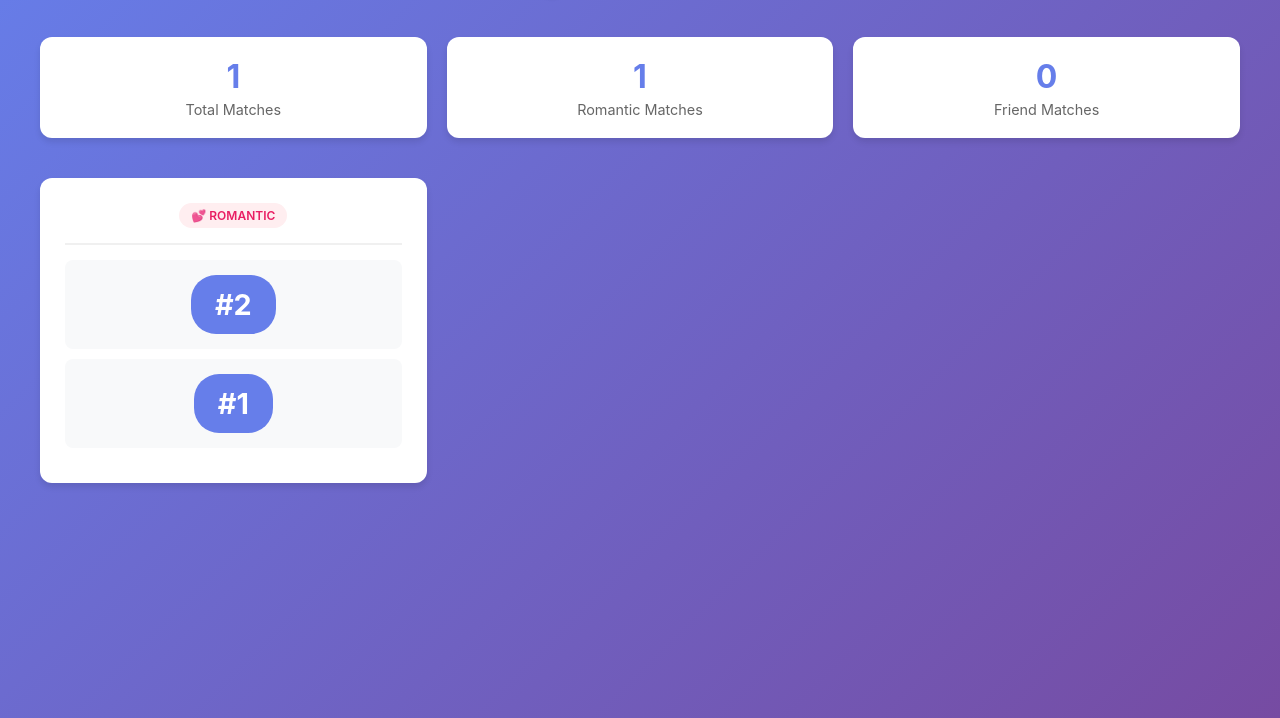
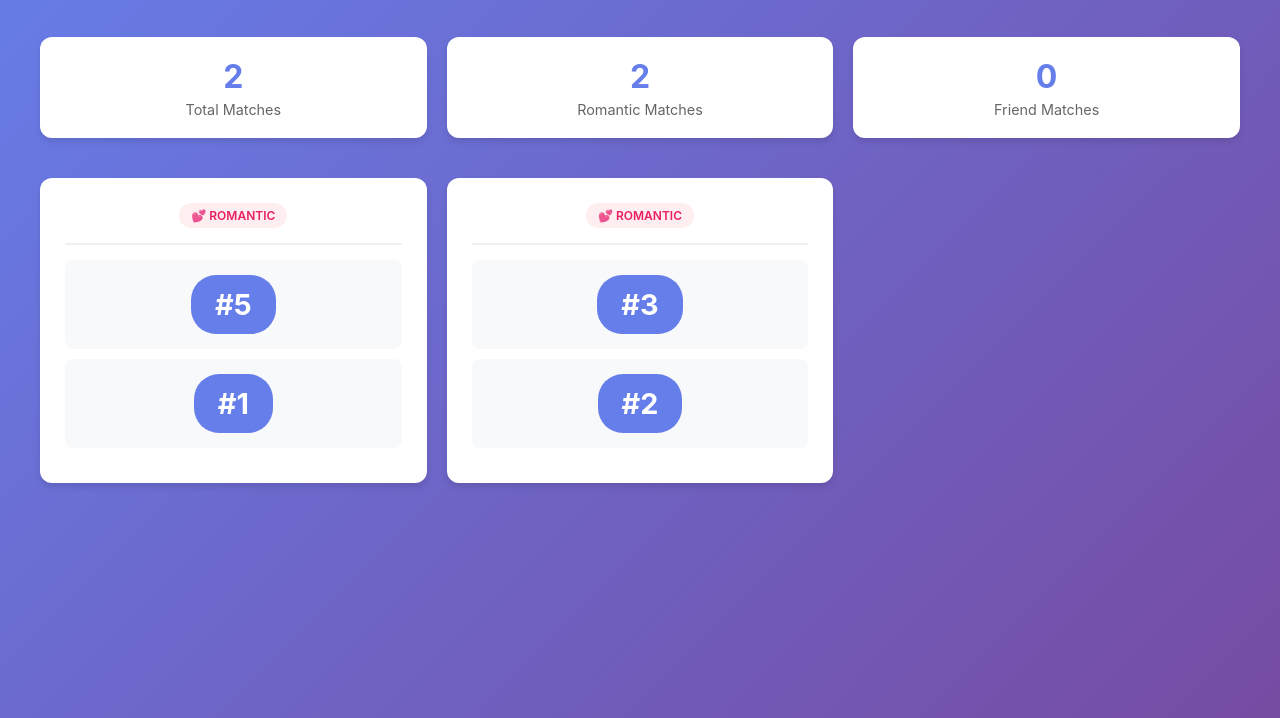
Before and after one commit to saulbrauns-bot/bridge-pub, a plain HTML site: page index.html in a window 1280 px wide. Shown: the part 82-800 px from the top of the page. Drawn offline with Linux system fonts and the light colour scheme.

Commit message:
Auto-update matches webpage - 2026-02-06 14:13:04

```diff
--- a/index.html
+++ b/index.html
@@ -3,7 +3,7 @@
 <head>
   <meta charset="UTF-8">
   <meta name="viewport" content="width=device-width, initial-scale=1.0">
-  <title>Bridge Pub Matches - Batch 1</title>
+  <title>Bridge Pub Matches - Batch 3</title>
   <style>
     * { margin: 0; padding: 0; box-sizing: border-box; }
     body {
@@ -125,11 +125,11 @@
 
     <div class="stats">
       <div class="stat-card">
-        <h3>1</h3>
+        <h3>2</h3>
         <p>Total Matches</p>
       </div>
       <div class="stat-card">
-        <h3>1</h3>
+        <h3>2</h3>
         <p>Romantic Matches</p>
       </div>
       <div class="stat-card">
@@ -144,10 +144,21 @@
     <span class="match-type type-romantic">💕 Romantic</span>
   </div>
   <div class="match-person">
-    <span class="wristband">#2</span>
+    <span class="wristband">#5</span>
   </div>
   <div class="match-person">
     <span class="wristband">#1</span>
+  </div>
+</div>
+<div class="match-card">
+  <div class="match-header">
+    <span class="match-type type-romantic">💕 Romantic</span>
+  </div>
+  <div class="match-person">
+    <span class="wristband">#3</span>
+  </div>
+  <div class="match-person">
+    <span class="wristband">#2</span>
   </div>
 </div>
     </div>
```
